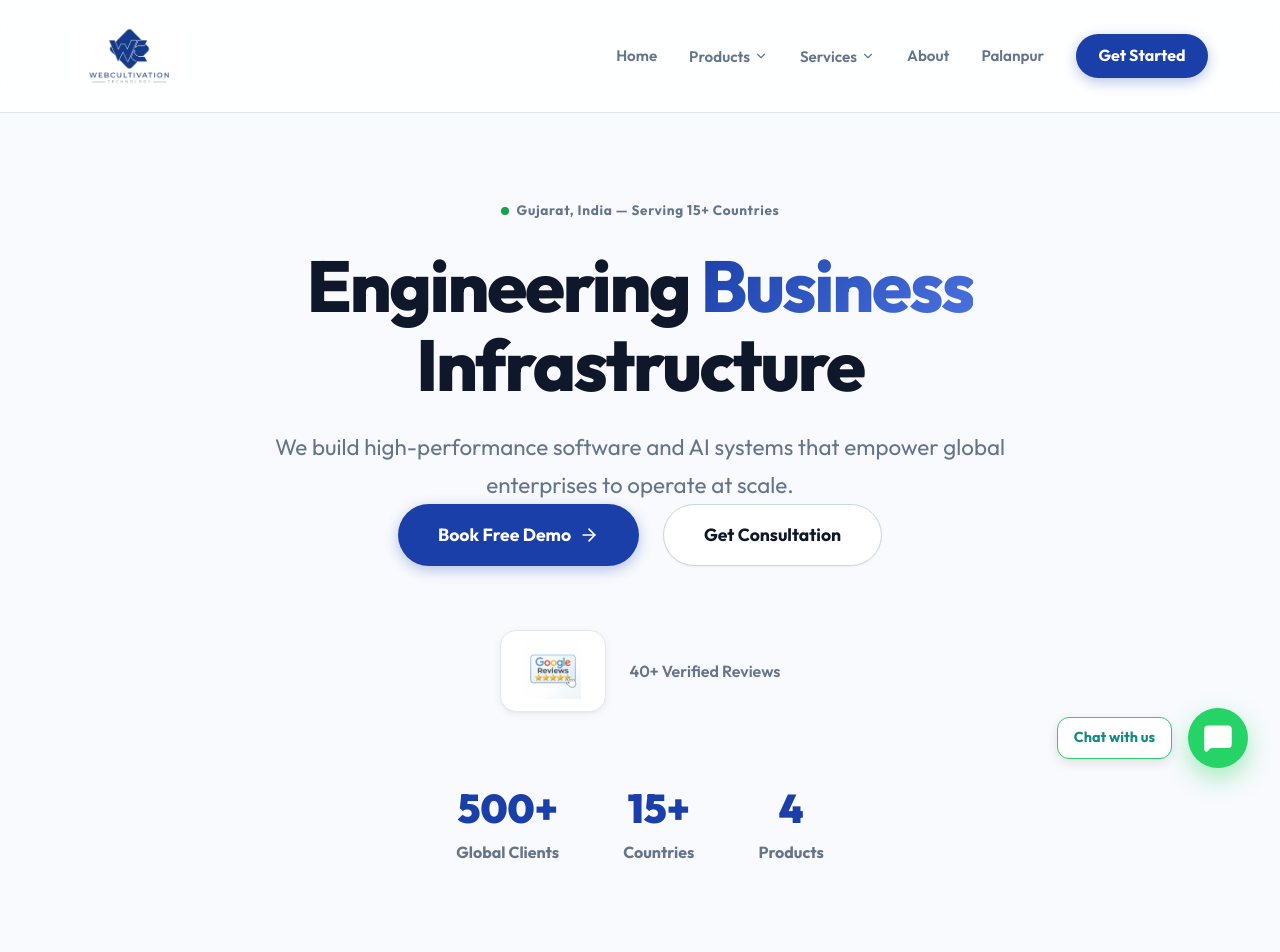
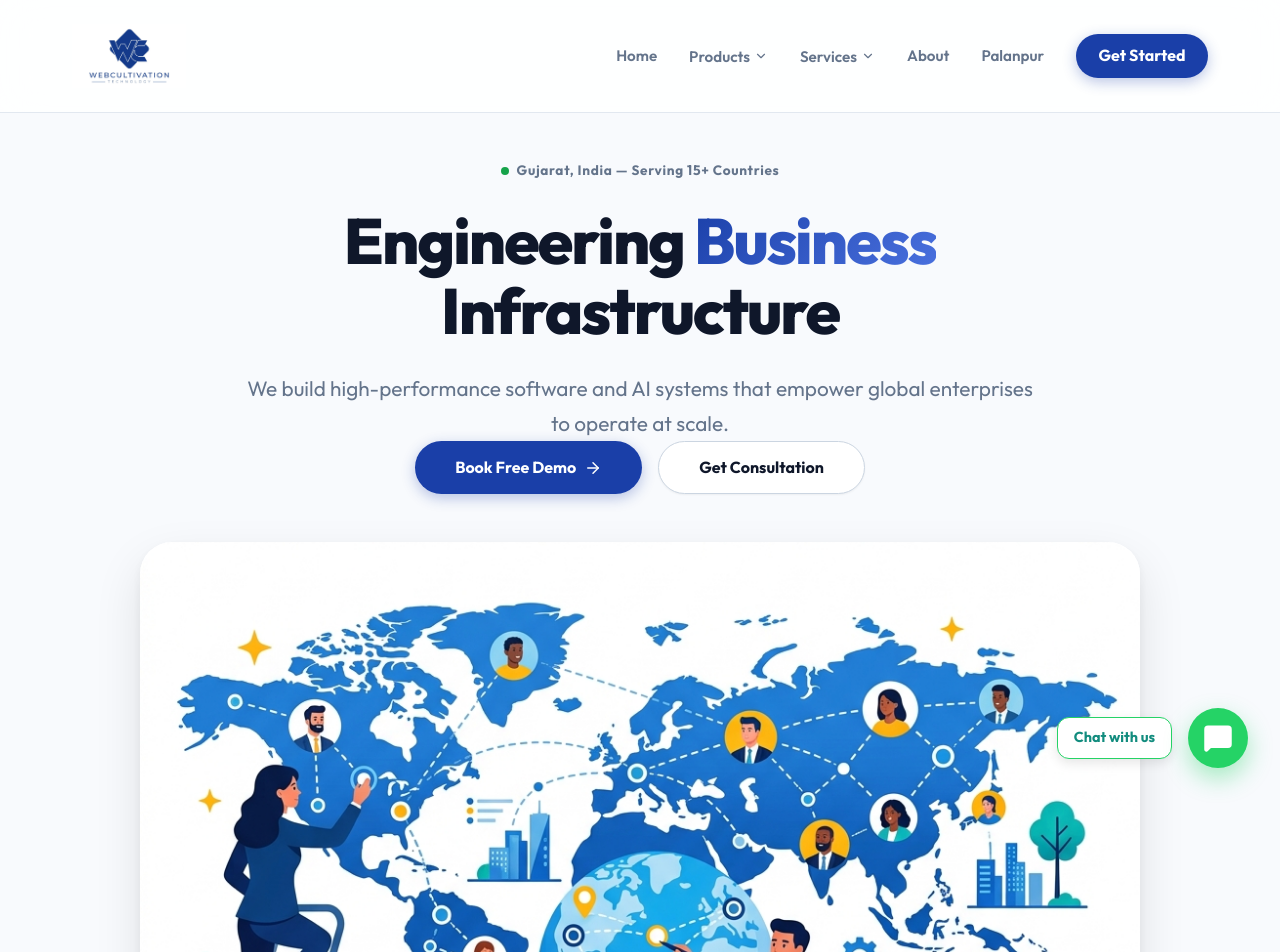
Before and after one commit to Chaudharyaryan46/webbbbsite, a React (Vite) app: page / in a window 1280 px wide. Shown: the top 952 px of the page. Built offline with nearby package versions, Linux system fonts and the light colour scheme.

Commit message:
feat: added global team illustration to Home page

```diff
--- a/src/pages/Home.tsx
+++ b/src/pages/Home.tsx
@@ -9,6 +9,7 @@ import webmartLogo from '../assets/logos/webmart.png';
 import webinvoiceLogo from '../assets/logos/webinvoice.png';
 import jatasaiLogo from '../assets/logos/jatasai.png';
 import googleReviewsBadge from '../assets/photos/google_reviews_badge.png';
+import globalTeamIllustration from '../assets/photos/global_team_illustration.png';
 
 const Home = () => {
   const schema = {
@@ -42,9 +43,8 @@ const Home = () => {
       <Schema data={schema} />
 
       {/* ── HERO ── */}
-      <section style={{ background: 'var(--bg-soft)', paddingTop: '200px', paddingBottom: '120px', borderBottom: '1px solid var(--border)' }}>
+      <section style={{ background: 'var(--bg-soft)', paddingTop: '160px', paddingBottom: '100px', borderBottom: '1px solid var(--border)' }}>
         <div className="container">
-          {/* Centered Content */}
           <div style={{ textAlign: 'center' }} className="animate-fade">
             <div style={{ display: 'flex', alignItems: 'center', justifyContent: 'center', gap: '0.5rem', marginBottom: '1.5rem' }}>
               <div style={{ width: '8px', height: '8px', borderRadius: '50%', background: '#16A34A' }}></div>
@@ -52,36 +52,41 @@ const Home = () => {
                 Gujarat, India — Serving 15+ Countries
               </span>
             </div>
-            <h1 style={{ fontSize: '4.5rem', marginBottom: '1.5rem', lineHeight: '1.1' }}>
+            <h1 style={{ fontSize: '4rem', marginBottom: '1.5rem', lineHeight: '1.1' }}>
               Engineering <span className="text-gradient">Business</span><br />Infrastructure
             </h1>
-            <p style={{ color: 'var(--text-muted)', fontSize: '1.4rem', lineHeight: '1.7', marginBottom: '3rem', maxWidth: '800px', margin: '0 auto' }}>
+            <p style={{ color: 'var(--text-muted)', fontSize: '1.3rem', lineHeight: '1.7', marginBottom: '2.5rem', maxWidth: '800px', margin: '0 auto' }}>
               We build high-performance software and AI systems that empower global enterprises to operate at scale.
             </p>
-            <div style={{ display: 'flex', gap: '1.5rem', justifyContent: 'center', flexWrap: 'wrap', marginBottom: '4rem' }}>
-              <Link to="/contact" className="btn btn-primary" style={{ fontSize: '1.1rem', padding: '1rem 2.5rem' }}>
-                Book Free Demo <ArrowRight size={20} />
+            <div style={{ display: 'flex', gap: '1rem', justifyContent: 'center', flexWrap: 'wrap', marginBottom: '3rem' }}>
+              <Link to="/contact" className="btn btn-primary" style={{ padding: '0.8rem 2.5rem' }}>
+                Book Free Demo <ArrowRight size={18} />
               </Link>
-              <Link to="/contact" className="btn btn-secondary" style={{ fontSize: '1.1rem', padding: '1rem 2.5rem' }}>
+              <Link to="/contact" className="btn btn-secondary" style={{ padding: '0.8rem 2.5rem' }}>
                 Get Consultation
               </Link>
             </div>
 
+            {/* Illustration */}
+            <div style={{ maxWidth: '1000px', margin: '0 auto 4rem', borderRadius: '32px', overflow: 'hidden', boxShadow: 'var(--shadow-lg)' }}>
+              <img src={globalTeamIllustration} alt="Global Team Infrastructure" style={{ width: '100%', height: 'auto', display: 'block' }} />
+            </div>
+
             {/* GMB Rating Badge */}
-            <div style={{ display: 'flex', justifyContent: 'center', alignItems: 'center', gap: '1.5rem', flexWrap: 'wrap', marginBottom: '4rem' }}>
-              <div style={{ display: 'flex', alignItems: 'center', gap: '0.75rem', background: 'white', padding: '0.75rem 1.5rem', borderRadius: '16px', boxShadow: 'var(--shadow-sm)', border: '1px solid var(--border)' }}>
-                <img src={googleReviewsBadge} alt="Google Reviews 5 Star Rating" style={{ height: '56px', width: 'auto' }} />
+            <div style={{ display: 'flex', justifyContent: 'center', alignItems: 'center', gap: '1.5rem', flexWrap: 'wrap', marginBottom: '3rem' }}>
+              <div style={{ display: 'flex', alignItems: 'center', gap: '0.75rem', background: 'white', padding: '0.6rem 1.25rem', borderRadius: '16px', boxShadow: 'var(--shadow-sm)', border: '1px solid var(--border)' }}>
+                <img src={googleReviewsBadge} alt="Google Reviews 5 Star Rating" style={{ height: '48px', width: 'auto' }} />
               </div>
-              <div style={{ color: 'var(--text-muted)', fontSize: '1rem', fontWeight: '600' }}>
+              <div style={{ color: 'var(--text-muted)', fontSize: '0.95rem', fontWeight: '600' }}>
                 40+ Verified Reviews
               </div>
             </div>
 
-            <div style={{ display: 'flex', justifyContent: 'center', gap: '4rem', flexWrap: 'wrap' }}>
+            <div style={{ display: 'flex', justifyContent: 'center', gap: '3rem', flexWrap: 'wrap' }}>
               {[['500+', 'Global Clients'], ['15+', 'Countries'], ['4', 'Products']].map(([n, l]) => (
                 <div key={l}>
-                  <div style={{ fontSize: '2.5rem', fontWeight: '900', color: 'var(--primary)' }}>{n}</div>
-                  <div style={{ fontSize: '1rem', color: 'var(--text-muted)', fontWeight: '700' }}>{l}</div>
+                  <div style={{ fontSize: '2rem', fontWeight: '900', color: 'var(--primary)' }}>{n}</div>
+                  <div style={{ fontSize: '0.9rem', color: 'var(--text-muted)', fontWeight: '700' }}>{l}</div>
                 </div>
               ))}
             </div>
```
Also changed, not shown: src/assets/photos/global_team_illustration.png (added), 3 other files (tests, documents, lock files or other folders).
